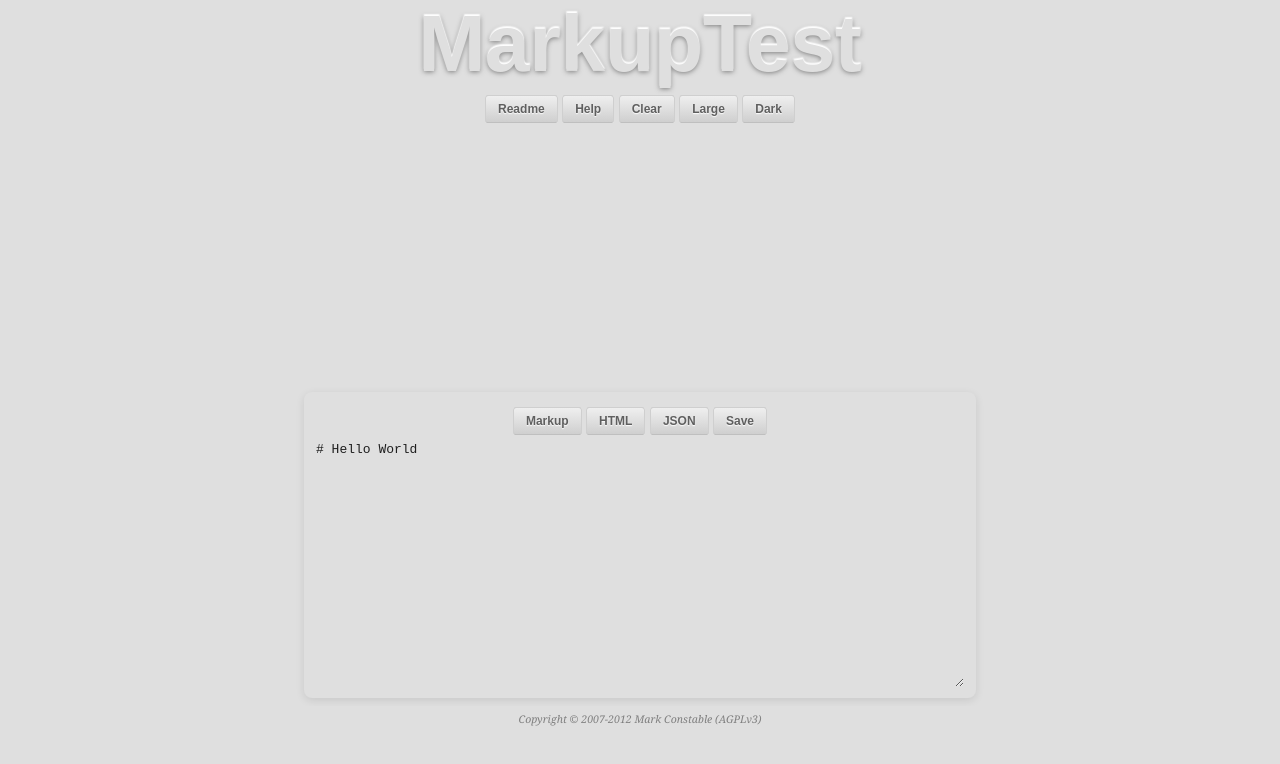
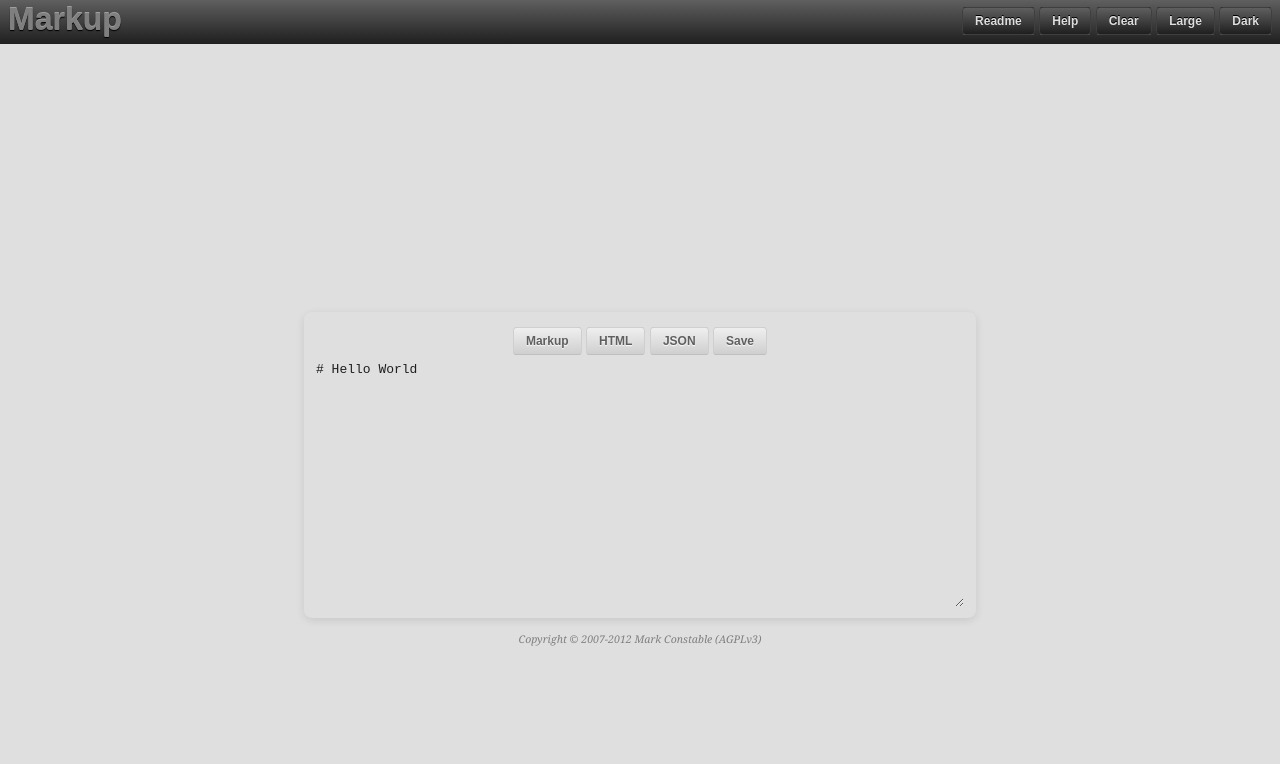
Before and after one commit to markc/markup, a plain HTML site: page index.html in a window 1280 px wide. Drawn offline with Linux system fonts and the light colour scheme.

Commit message:
Revamped the logo and header nav as a dark fixed menu along the top.

```diff
--- a/index.html
+++ b/index.html
@@ -2,8 +2,8 @@
 <html lang="en">
   <head>
     <meta charset="utf-8">
-    <meta name="author" content="(C) 2011 Mark Constable (AGPLv3)">
-    <title>MarkupTest</title>
+    <meta name="author" content="(C) 2012 Mark Constable (AGPLv3)">
+    <title>Markup</title>
     <style>
 
 html {
@@ -16,10 +16,11 @@ body {
   color: #1F1F1F;
   margin: 0 auto;
   padding-bottom: 1em;
+  padding-top: 3em;
   overflow-y: scroll;
   width: 42em;
-  -webkit-transition: all .25s ease-in-out;
-  -moz-transition: all .25s ease-in-out;
+  -webkit-transition: all .125s ease-in-out;
+  -moz-transition: all .125s ease-in-out;
 }
 
 * {
@@ -99,17 +100,6 @@ hr {
   border-bottom: 0.1em solid #BFBFBF;
 }
 
-#logo {
-  color: #DFDFDF;
-  display: block;
-  text-align: center;
-  font-weight: bold;
-  font-size: 500%;
-  line-height: 110%;
-  min-height: 1em;
-  text-shadow: 0 -0.02em 0.02em #FFFFFF, 0 0.01em 0.06em #7F7F7F;
-}
-
 nav {
   padding: 0.5em 0em;
   text-align: center;
@@ -152,6 +142,44 @@ footer a {
   font-family: "Georgia", serif;
   font-size: 66%;
   font-style: italic;
+}
+
+#top {
+  position: fixed;
+  top: 0;
+  left: 0;
+  height: 2.75em;
+  width: 100%;
+  background: -webkit-gradient(linear, left top, left bottom, from(#5F5F5F), to(#1F1F1F));
+  background: -moz-linear-gradient(top, #5F5F5F, #1F1F1F);
+}
+
+#top nav {
+  text-align: right;
+  padding-right: 0.5em;
+}
+
+#top nav a {
+  color: #DFDFDF;
+  border-color: #3F3F3F;
+  text-shadow: 0 -1px 0 #000000;
+  background: -webkit-gradient(linear, left top, left bottom, from(#5F5F5F), to(#1F1F1F));
+  background: -moz-linear-gradient(top, #5F5F5F, #1F1F1F);
+}
+
+#top nav a:hover {
+  background: -webkit-gradient(linear, left top, left bottom, from(#1F1F1F), to(#5F5F5F));
+  background: -moz-linear-gradient(top, #1F1F1F, #5F5F5F);
+}
+
+#logo {
+  position: absolute;
+  color: #7F7F7F;
+  font-size: 2em;
+  font-weight: bold;
+  line-height: 120%;
+  text-shadow: 0 -1px 0 #9F9F9F, 0 1px 1px #000000;
+  margin-left: 0.25em;
 }
 
 #preview {
@@ -236,7 +264,7 @@ window.onload = function() {
    </head>
   <body class="">
     <header id="top">
-      <a id="logo" href="/">MarkupTest</a>
+      <a id="logo" href="/">Markup</a>
       <nav>
         <a href="#" onclick="get('README.md')">Readme</a>
         <a href="#" onclick="help()">Help</a>
```
